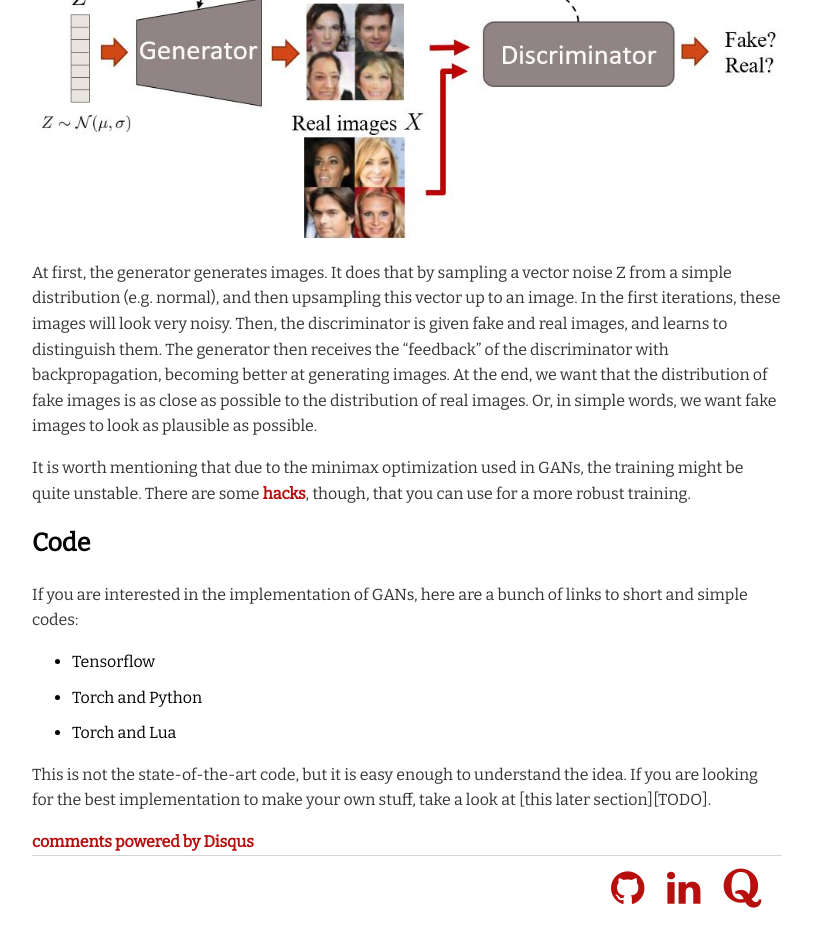
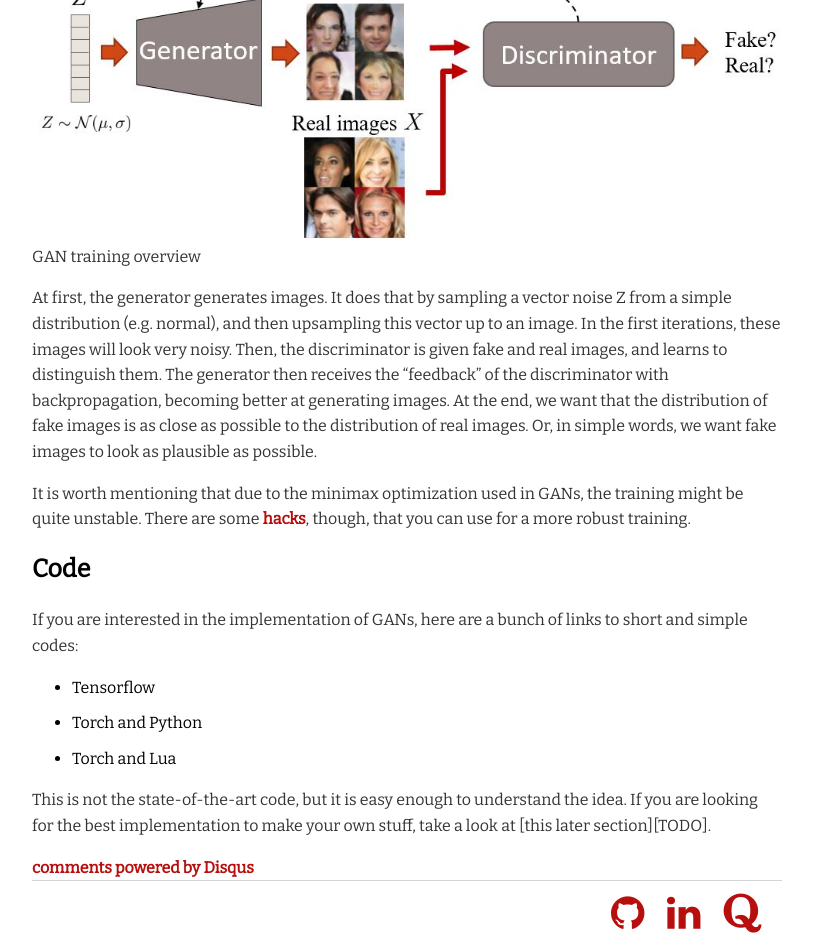
Before and after one commit to Guim3/guim3.github.io, a Jekyll site: the page built from _posts/2017-03-17-All-you-need-to-know-about-GANs.md, in a window 1280 px wide. Shown: the part 1668-2620 px from the top of the page, without its empty margins (233-1046 px from the left). Built offline with Jekyll 4.4.1, drawn with Linux system fonts in a browser that asks for light colours; comment, search, counter and statistics services are not loaded.

Commit message:
Add image captions

```diff
--- a/_posts/2017-03-17-All-you-need-to-know-about-GANs.md
+++ b/_posts/2017-03-17-All-you-need-to-know-about-GANs.md
@@ -35,6 +35,8 @@ In any case, what are GANs? I'm going to describe them very briefly. In case you
 So, GANs — originally proposed by Ian Goodfellow — have two networks, a generator and a discriminator. They are both trained at the same time and compete again each other in a minimax game. The generator is trained to fool the discriminator creating realistic images, and the discriminator is trained not to be fooled by the generator.
 
 ![GAN training overview]({{site.baseurl}}/files/blog/All-you-need-to-know-about-GANs/GAN_training_overview.jpg){: .center-image }
+GAN training overview
+{: .img-caption}
 
 At first, the generator generates images. It does that by sampling a vector noise Z from a simple distribution (e.g. normal), and then upsampling this vector up to an image. In the first iterations, these images will look very noisy.
 Then, the discriminator is given fake and real images, and learns to distinguish them. The generator then receives the "feedback" of the discriminator with backpropagation, becoming better at generating images. At the end, we want that the distribution of fake images is as close as possible to the distribution of real images. Or, in simple words, we want fake images to look as plausible as possible.
--- a/css/main.css
+++ b/css/main.css
@@ -149,7 +149,7 @@ code {
 	line-height: 22.5px;
 }
 
-span.date, div.date, div.authors {
+span.date, div.date, div.authors, div.img-caption{
     font-size: 15px;
     margin-top: 0px;
     color: #777777
```
